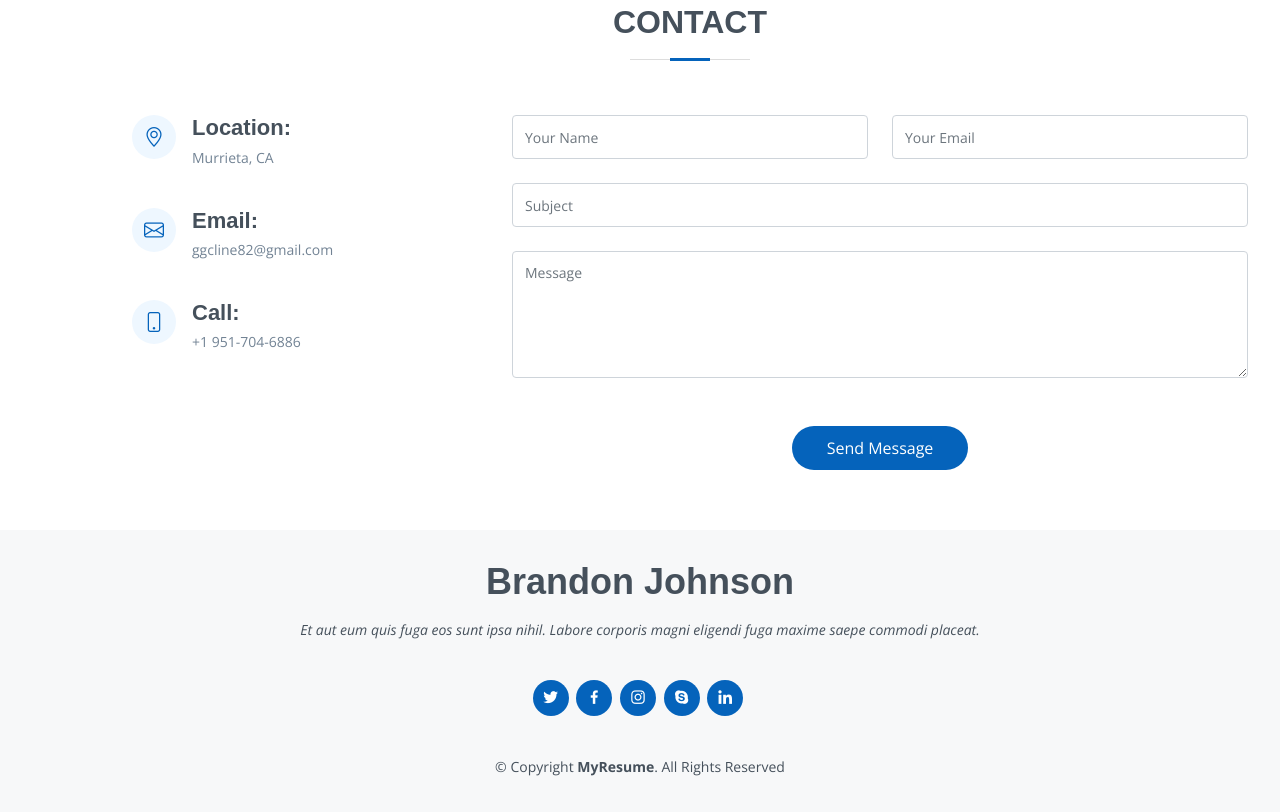
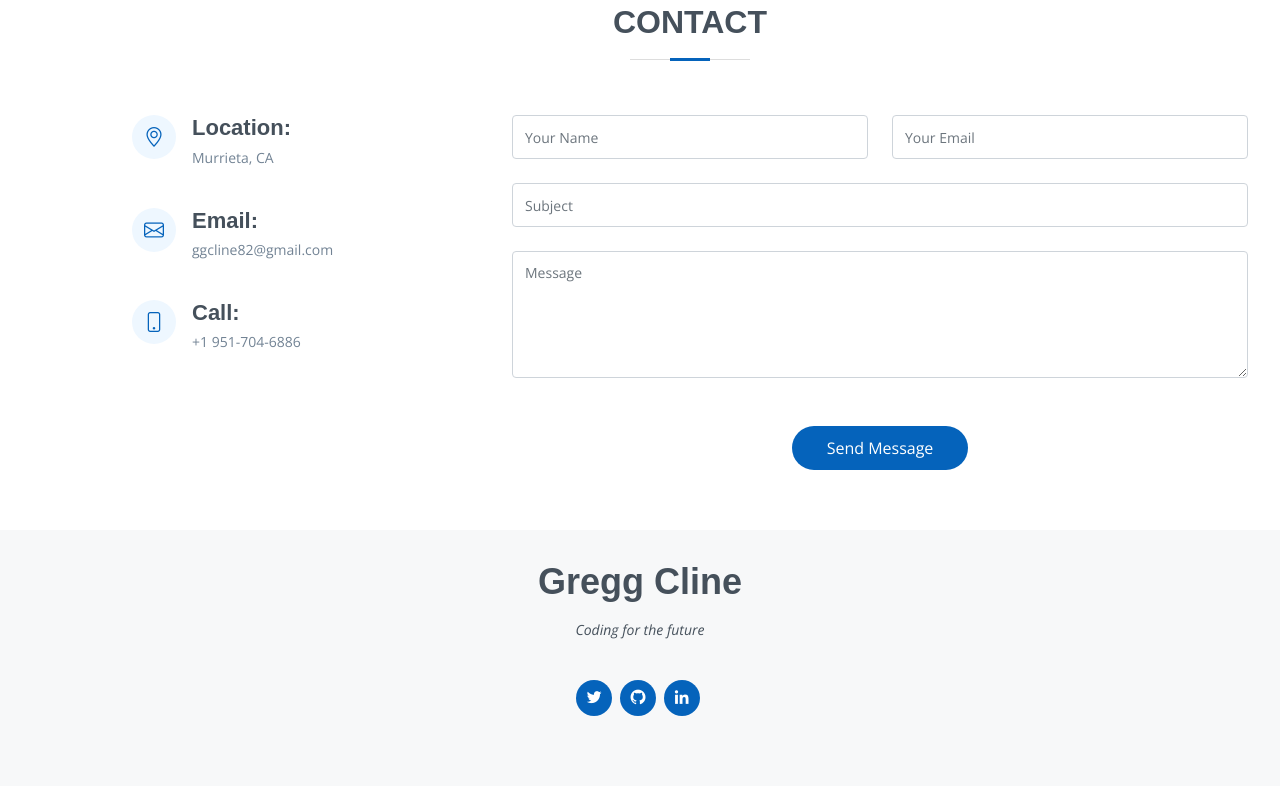
Before and after one commit to blackbelt797/MyPortfolio, a plain HTML site: page index.html in a window 1280 px wide. Shown: the part 2961-3773 px from the top of the page. After the commit the page ends 3747 px from the top, so only its background shows below. Drawn offline with nearby package versions, Linux system fonts and the light colour scheme.

Commit message:
Updated Footer Section

```diff
--- a/index.html
+++ b/index.html
@@ -50,7 +50,8 @@
                 <li><a href="#hero" class="nav-link scrollto active"><i class="bx bx-home"></i> <span>Home</span></a>
                 </li>
                 <li><a href="#about" class="nav-link scrollto"><i class="bx bx-user"></i> <span>About</span></a></li>
-                <li><a href="#project" class="nav-link scrollto"><i class="bx bx-book-content"></i><span>Project</span></a></li>
+                <li><a href="#project" class="nav-link scrollto"><i
+                            class="bx bx-book-content"></i><span>Project</span></a></li>
                 <li><a href="#contact" class="nav-link scrollto"><i class="bx bx-envelope"></i> <span>Contact</span></a>
                 </li>
             </ul>
@@ -302,20 +303,16 @@
     <!-- ======= Footer ======= -->
     <footer id="footer">
         <div class="container">
-            <h3>Brandon Johnson</h3>
-            <p>Et aut eum quis fuga eos sunt ipsa nihil. Labore corporis magni eligendi fuga maxime saepe commodi
-                placeat.</p>
+            <h3>Gregg Cline</h3>
+            <p>Coding for the future</p>
             <div class="social-links">
-                <a href="#" class="twitter"><i class="bx bxl-twitter"></i></a>
-                <a href="#" class="facebook"><i class="bx bxl-facebook"></i></a>
-                <a href="#" class="instagram"><i class="bx bxl-instagram"></i></a>
-                <a href="#" class="google-plus"><i class="bx bxl-skype"></i></a>
-                <a href="#" class="linkedin"><i class="bx bxl-linkedin"></i></a>
+                <a href="https://twitter.com/ggcline83 " target="_blank" class="twitter"><i
+                        class="bx bxl-twitter"></i></a>
+                <a href="https://github.com/blackbelt797" target="_blank" class="Github"><i
+                        class="bx bxl-github"></i></a>
+                <a href="https://linkedin.com/in/greggcline" target="_blank" class="linkedin"><i
+                        class="bx bxl-linkedin"></i></a>
             </div>
-            <div class="copyright">
-                &copy; Copyright <strong><span>MyResume</span></strong>. All Rights Reserved
-            </div>
-
         </div>
     </footer><!-- End Footer -->
 
```
